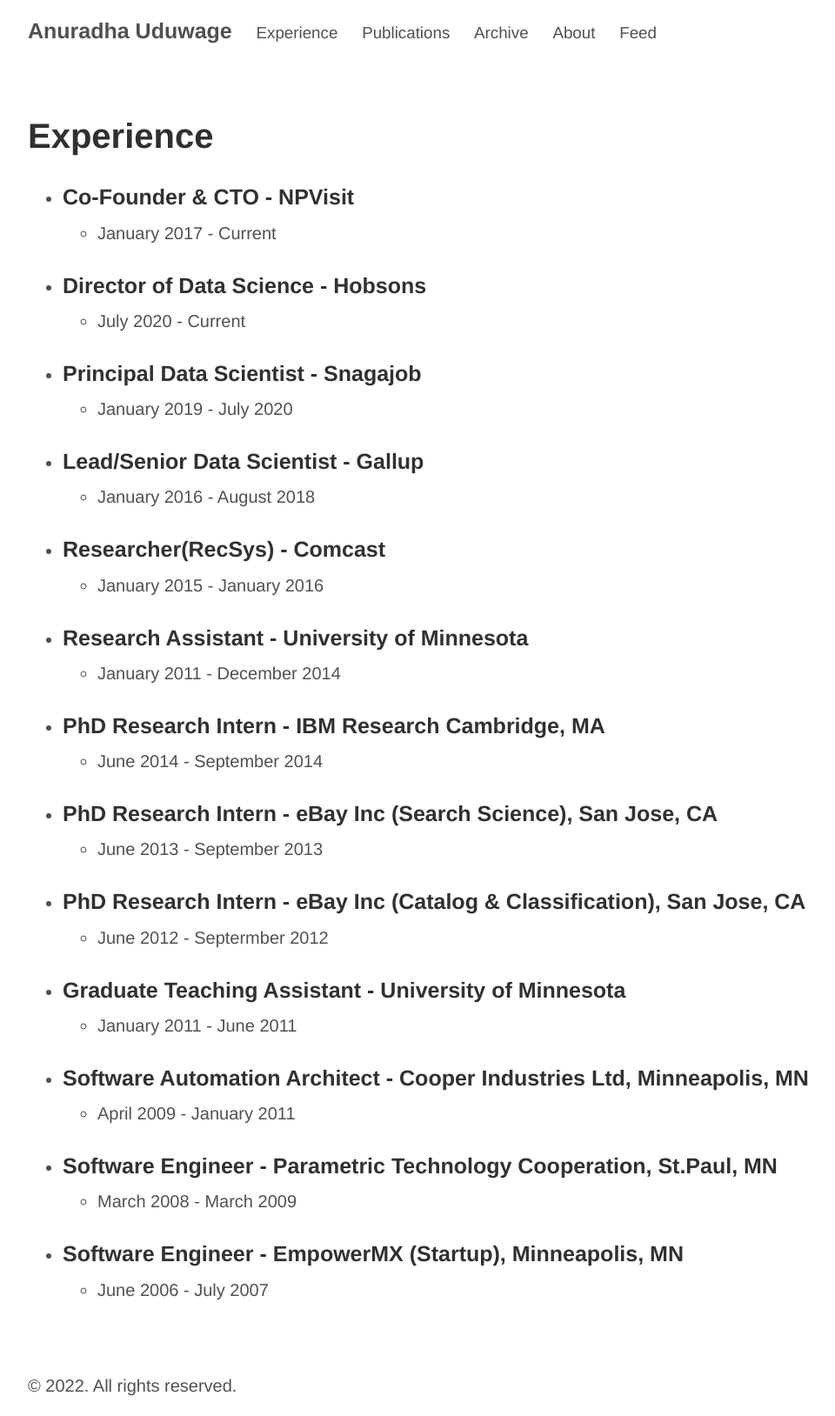
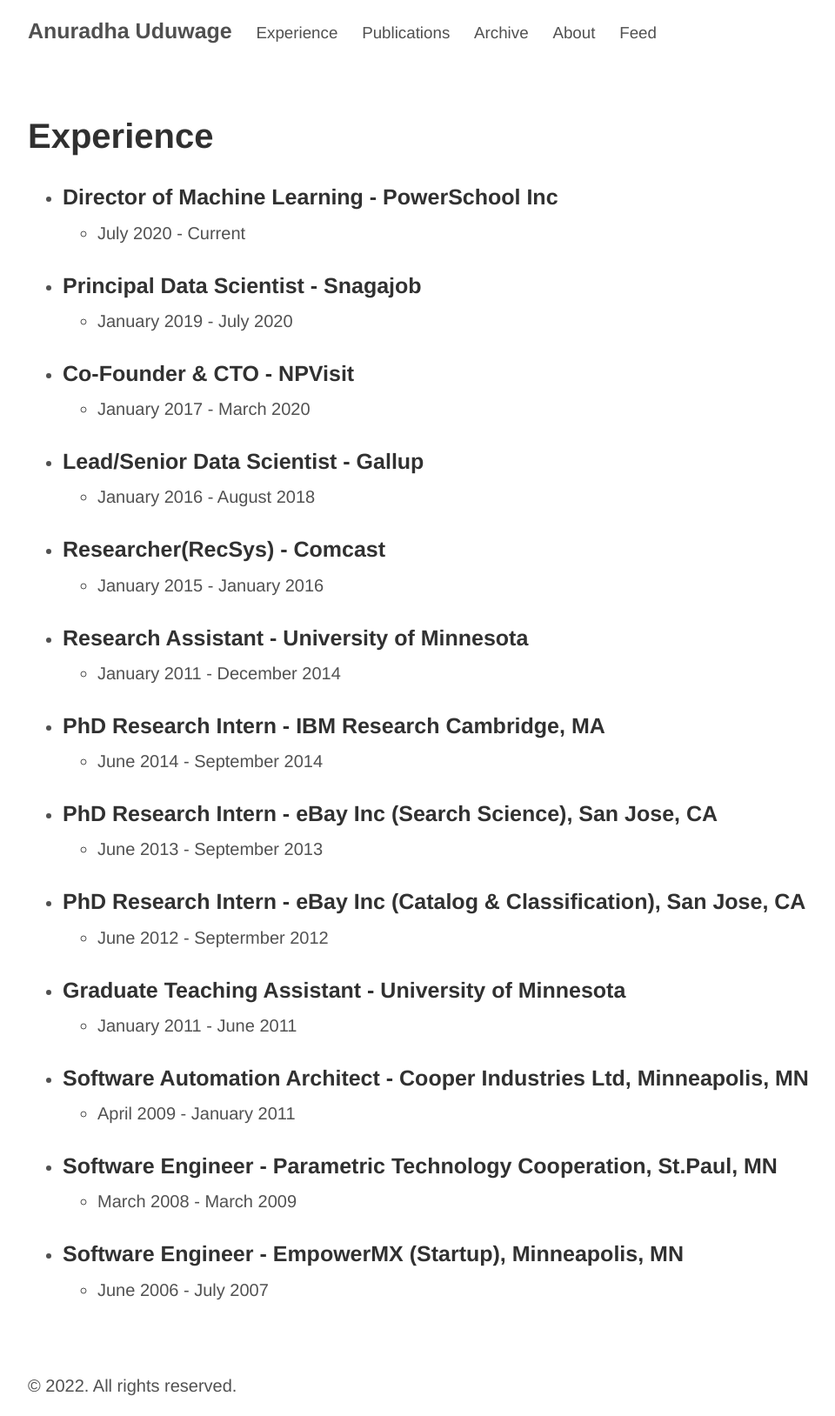
Before and after one commit to uduwage/uduwage.github.io, a Jekyll site: the page built from experience.md, in a window 1280 px wide. Shown: the whole page at 87% size, without its empty margins (128-1088 px from the left). Built offline with Jekyll 4.4.1, drawn with Linux system fonts in a browser that asks for light colours.

Commit message:
edit experience

```diff
--- a/experience.md
+++ b/experience.md
@@ -2,14 +2,15 @@
 layout: page
 title: Experience
 ---
-* ### Co-Founder & CTO - NPVisit
-    * January 2017 - Current
 
-* ### Director of Data Science - Hobsons
+* ### Director of Machine Learning - PowerSchool Inc
 	* July 2020 - Current
 
 * ### Principal Data Scientist - Snagajob
 	* January 2019 - July 2020
+
+* ### Co-Founder & CTO - NPVisit
+    * January 2017 - March 2020
 
 * ### Lead/Senior Data Scientist - Gallup
     * January 2016 - August 2018
```
